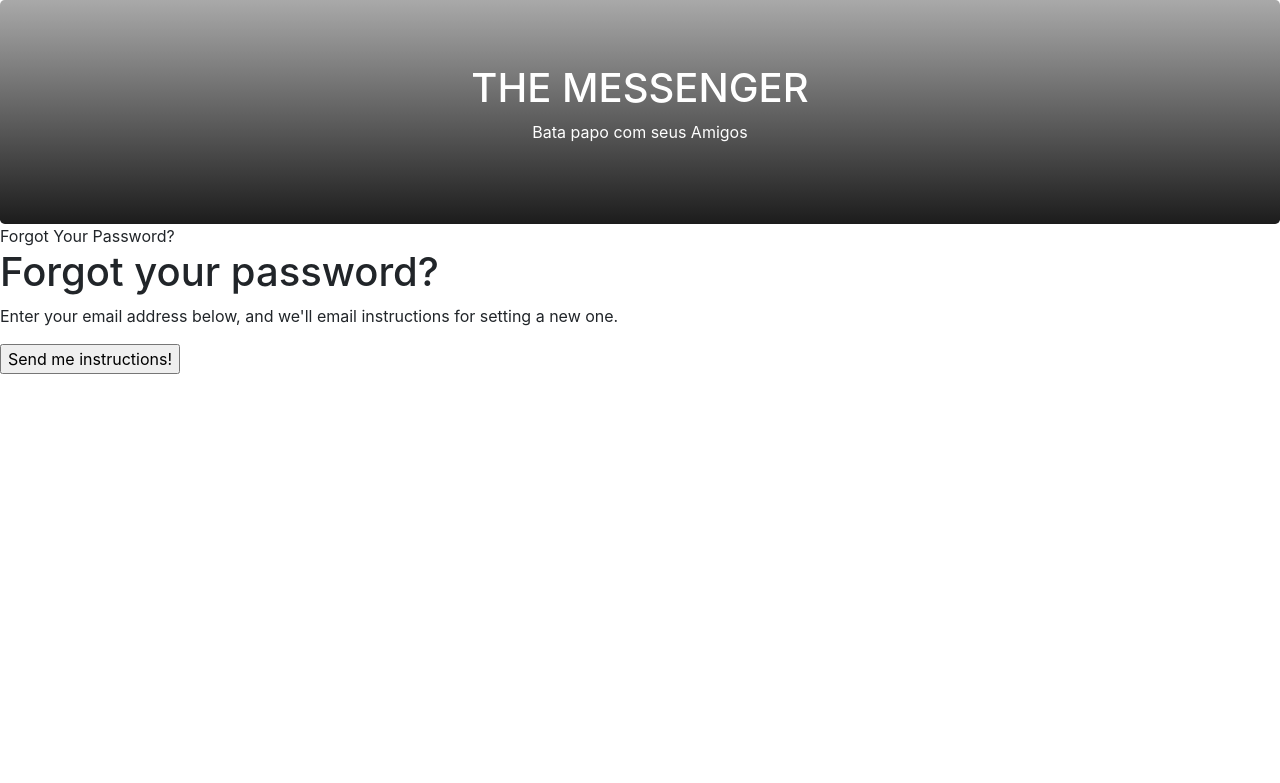
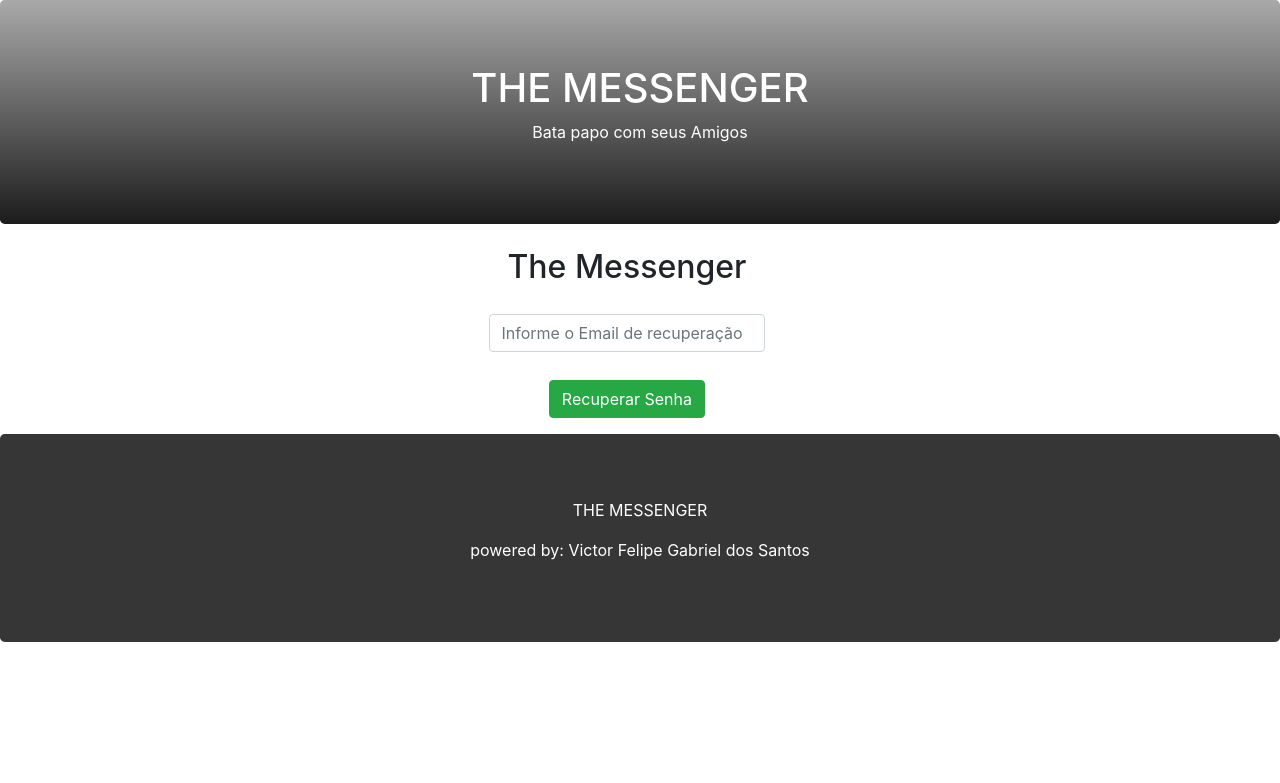
Before and after one commit to V1ctortcs/the-message, a Django app: page /themessage/recuperarsenha/ in a window 1280 px wide. Shown: the top 783 px of the page. Run offline with Django 3.2, Linux system fonts and the light colour scheme; some libraries are stand-ins or nearby versions.

Commit message:
Finaliza recuperação de senha

```diff
--- a/app/views.py
+++ b/app/views.py
@@ -5,6 +5,8 @@ from django.contrib import messages
 from django.contrib.auth.decorators import login_required
 from django.contrib.auth.models import User
 from .models import Users
+from app import emailService
+from random import randint
 from django.contrib.auth.forms import UserCreationForm # Formulario de criacao de usuarios
 from django.http import HttpResponseRedirect # Funcao para redirecionar o usuario
 # Create your views here.
@@ -62,3 +64,30 @@ def set_user(request):
         user = User.objects.create_user(username, useremail, usersenha, first_name=usernome, last_name=usersobrenome)
         print('-=-=-=-=-=-=-=-=-=-=-=-=-=', user, 'cadastrado -=-=-=-=-=-=-=-=-=-=-=-=-=')
         return redirect('/themessage/login/')
+
+
+@csrf_protect
+def recovery_pass(request):
+    data = {}
+    data['msg'] = []
+    data['error'] = []
+    if request.method == 'POST':
+        email = request.POST.get('email')
+        try:
+            if (email == ''):
+                data['error'].append('email inválido')
+            else:
+                val_user = User.objects.filter(email=email)
+                if (len(val_user) > 0):
+                    newpass = randint(10000000, 99999999)
+                    user = User.objects.get(email=email)
+                    user.set_password(newpass)
+                    user.save()
+                    emailService.recoveryPass(newpass, user.username, email)
+                    data['msg'].append('Sua nova senha foi enviada no email!')
+                else:
+                    data['error'].append('email não cadastrado!')
+        except:
+            data['error'].append('Ocorreu algum erro, tente novamente mais tarde!')
+            return render(request, 'recuperarsenha.html', data)
+    return render(request, 'recuperarsenha.html', data)
--- a/project/urls.py
+++ b/project/urls.py
@@ -15,11 +15,8 @@ urlpatterns = [
     path('themessage/perfil/', views.perfil_user),
     path('themessage/registrar/', views.registrar_user),
     path('themessage/registrar/submit', views.set_user),
-    path('themessage/recuperarsenha/', views.recuper_senha_user),
-
-
+    path('themessage/recuperarsenha/', views.recovery_pass),
 
     path('',RedirectView.as_view(url='themessage/login/'))
 
-
 ]
--- a/templates/login.html
+++ b/templates/login.html
@@ -38,11 +38,7 @@
                         <label for="pwd">Senha:</label>
                         <input type="password" class="form-control" id="pwd" placeholder="Senha" name="password">
                     </div>
-                          {% if messages%}
-                              {% for message in messages  %}
-                                  <div class="alert alert-danger">{{ message }}</div>
-                              {% endfor %}
-                          {% endif %}
+
                     </form>
                     </div>
 
--- a/templates/recuperarsenha.html
+++ b/templates/recuperarsenha.html
@@ -17,18 +17,39 @@
     </head>
      <body>
 
-{% block title %}Forgot Your Password?{% endblock %}
+{% block content %}
 
-{% block content %}
-  <h1>Forgot your password?</h1>
-  <p>Enter your email address below, and we'll email instructions for setting a new one.</p>
+<div class="container mt-4">
+    <form action="" method="post">{% csrf_token %}
+        <div class="row" style="margin-left: 35%">
+            <div class="col-5">
+                <h2 class="text-center">The Messenger</h2>
+                <div>
+                    {% for message in msg %}
+                    <div class="text-center">
+                    <div class="alert alert-success">
+                        <strong>{{ message }}</strong>
+                    </div>
+                    {% endfor %}
+                    {% for message in error %}
+                    <div class="alert alert-danger">
+                        <strong>Erro!</strong> {{ message }}
+                    </div>
+                     {% endfor %}
+                    </div>
+                <div class="form-group; text-center" style="margin-top: 10%;">
+                    <input type="email", class="form-control" id="email" name="email" placeholder="Informe o Email de recuperação">
+                </div>
+                <div class="text-center" style="margin-top: 10%;">
+                <button type="submit" class="btn btn-success">Recuperar Senha</button>
+                </div>
+            </div>
+        </div>
+        </div>
+    </form>
+</div>
 
-  <form method="POST">
-    {% csrf_token %}
-    {{ form.as_p }}
-    <input type="submit" value="Send me instructions!">
-  </form>
-{% endblock %}
-
+    {% endblock content %}
+    {% include "footer.html" %}
     </body>
 </html>
```
Also changed, not shown: app/emailService.py (added, +23 -0 lines), app/models.py (line endings or trailing spaces), db.sqlite3, project/__init__.py (deleted).
